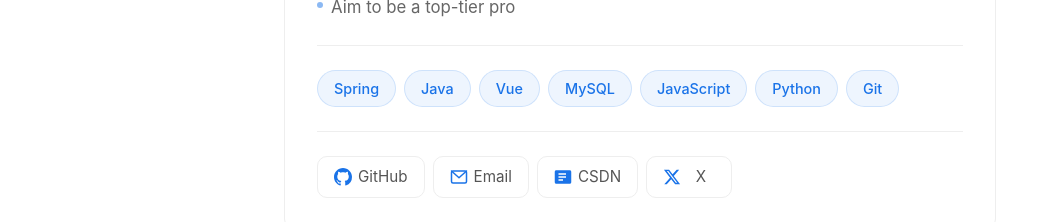
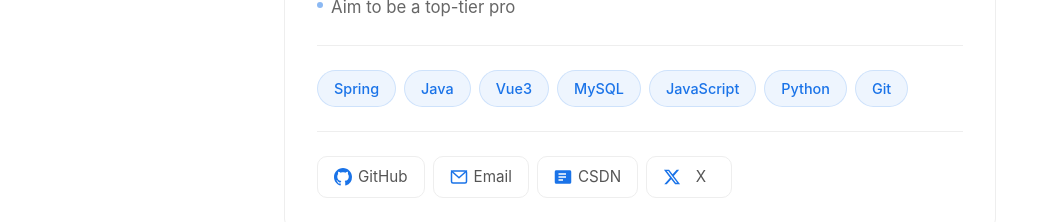
Before and after one commit to Rainan249/VisaBlog, a Vue app: page /about in a window 1280 px wide. Shown: the part 441-663 px from the top of the page, without its empty margins (0-1059 px from the left). Built offline with nearby package versions, Linux system fonts and the light colour scheme.

Commit message:
博客-优化

```diff
--- a/src/views/About.vue
+++ b/src/views/About.vue
@@ -60,7 +60,7 @@ onUnmounted(() => {
 
       <!-- 技能标签 -->
       <div class="skills">
-        <span class="skill-tag" v-for="skill in ['Spring','Java','Vue','MySQL','JavaScript','Python','Git']" :key="skill">{{ skill }}</span>
+        <span class="skill-tag" v-for="skill in ['Spring','Java','Vue3','MySQL','JavaScript','Python','Git']" :key="skill">{{ skill }}</span>
       </div>
 
       <div class="divider" />
```
